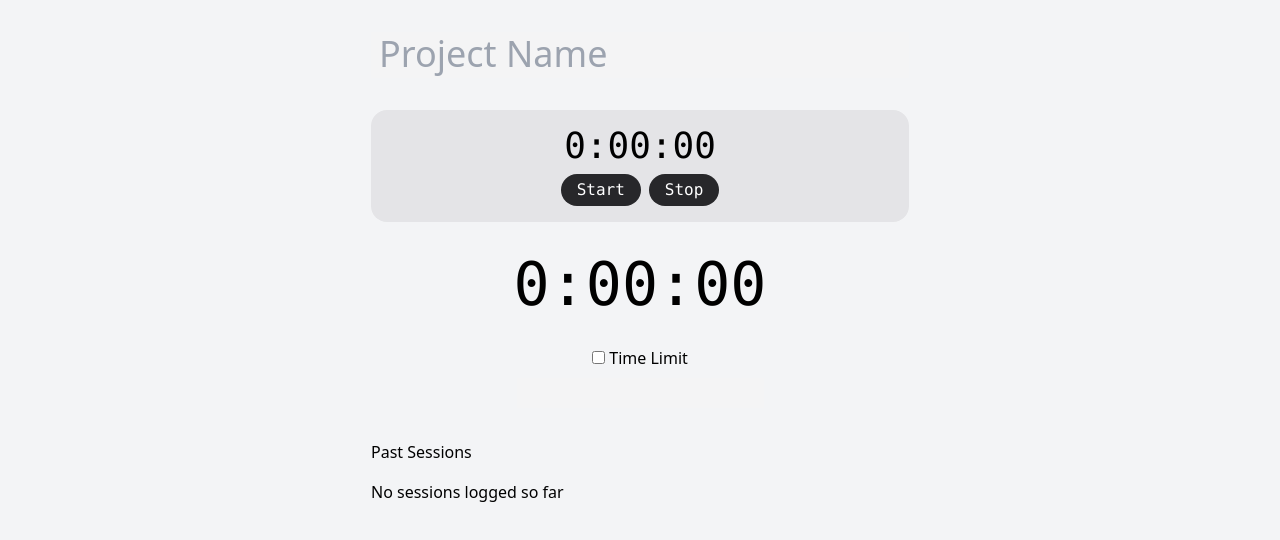
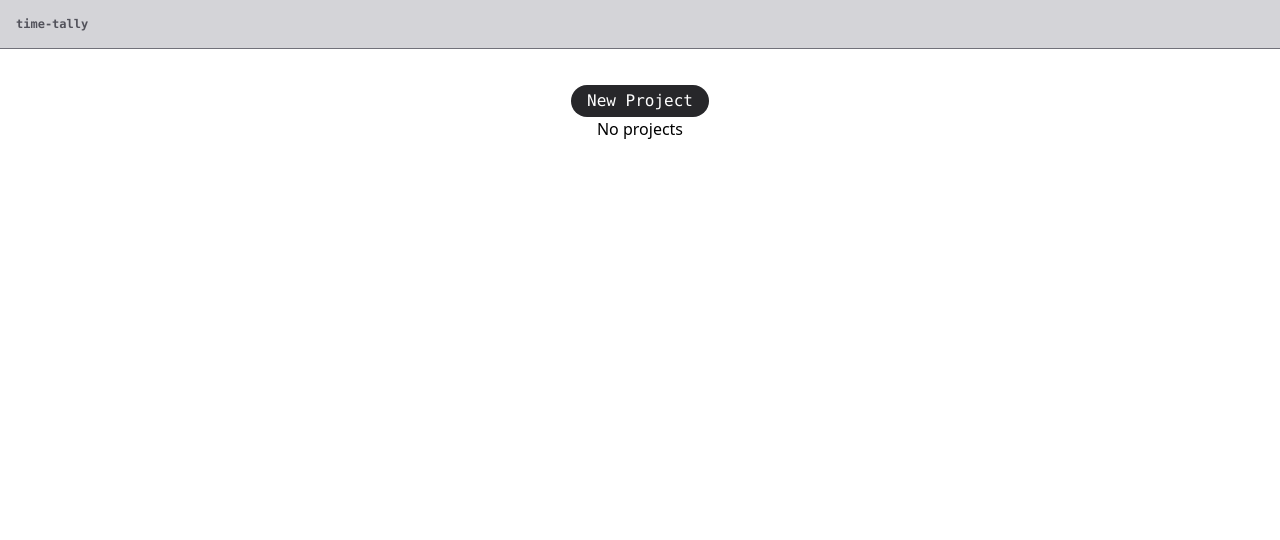
Before and after one commit to robpc/time-tally, a SvelteKit app: page / in a window 1280 px wide. Shown: the top 540 px of the page. Built offline with nearby package versions, Linux system fonts and the light colour scheme.

Commit message:
Added the option for multiple projects

```diff
--- a/src/lib/store.ts
+++ b/src/lib/store.ts
@@ -12,6 +12,7 @@ export type Session = {
 };
 
 export type Project = {
+	id: string;
 	name?: string;
 	isTimeLimited?: boolean;
 	timeLimitDuration?: string;
@@ -19,15 +20,23 @@ export type Project = {
 	sessions: Session[];
 };
 
+export type Application = {
+	projects: Project[];
+};
+
+const STORE_NAME = 'time-tally';
+
 class MyStore {
-	public project: Writable<Project>;
+	public application: Writable<Application>;
 	constructor() {
-		this.project = writable(<Project>{ sessions: [] });
+		this.application = writable(<Application>{ projects: [] });
 
 		if (browser) {
-			const project = localStorage.getItem('project');
-			this.project.set(project ? JSON.parse(project) : <Project>{ sessions: [] });
-			this.project.subscribe((value) => localStorage.setItem('project', JSON.stringify(value)));
+			const project = localStorage.getItem(STORE_NAME);
+			this.application.set(project ? JSON.parse(project) : <Application>{ projects: [] });
+			this.application.subscribe((value) =>
+				localStorage.setItem(STORE_NAME, JSON.stringify(value))
+			);
 		}
 	}
 }
--- a/src/routes/+layout.svelte
+++ b/src/routes/+layout.svelte
@@ -1,7 +1,16 @@
 <script>
+	import { page } from '$app/stores';
 	import '../app.css';
+
+	$: showBack = $page.route.id != '/';
 </script>
 
-<div class="p-8 flex flex-col items-center justify-center">
+<div class="border-b border-zinc-500 bg-zinc-300 p-4">
+	<div class="font-mono text-xs font-bold text-zinc-600">time-tally</div>
+</div>
+<div class="mx-2 h-8 w-full">
+	{#if showBack}<a href="/" class="font-mono text-xs text-zinc-500">⋘ projects</a>{/if}
+</div>
+<div class="flex flex-col items-center justify-center px-4 py-1">
 	<slot />
 </div>
--- a/src/routes/+page.svelte
+++ b/src/routes/+page.svelte
@@ -1,81 +1,19 @@
 <script lang="ts">
+	import { myStore } from '$lib/store';
 	import { nanoid } from 'nanoid';
+	import Button from './project/[id]/Button.svelte';
 
-	import { myStore } from '$lib/store';
-	import { getTimeDisplay } from '$lib/time';
-	import StopWatch from './StopWatch.svelte';
-	import Session from './Session.svelte';
+	const { application } = myStore;
 
-	const { project } = myStore;
-
-	function removeSessionById(id: string) {
-		$project.sessions = $project.sessions.filter((s) => s.id != id);
+	function newProject() {
+		$application.projects = [...$application.projects, { id: nanoid(6), sessions: [] }];
 	}
-
-	let currentTime = 0;
-	$: exisitingTime = $project.sessions
-		? $project.sessions.reduce(
-				(total, { start, stop }) =>
-					total + Math.round(new Date(stop).getTime() - new Date(start).getTime()),
-				0
-		  )
-		: 0;
-	$: totalTime = $project.isTimeLimited
-		? parseInt($project.timeLimitDuration || '0') - (exisitingTime + Math.round(currentTime))
-		: exisitingTime + Math.round(currentTime);
 </script>
 
-<div class="flex flex-col justify-center gap-8">
-	<input id="project_name" bind:value={$project.name} placeholder="Project Name" class="text-4xl" />
-	<StopWatch
-		onStop={(start, stop) => {
-			$project.sessions = [
-				...$project.sessions,
-				{ id: nanoid(6), start: start.toISOString(), stop: stop.toISOString() }
-			];
-		}}
-		onUpdate={(time) => {
-			currentTime = time;
-		}}
-	/>
-	<div class="text-center font-mono text-6xl">{getTimeDisplay(totalTime)}</div>
-	<div class="flex flex-col items-center gap-2">
-		<label for="has_time_limit">
-			<input id="has_time_limit" type="checkbox" bind:checked={$project.isTimeLimited} />
-			Time Limit
-		</label>
+<Button on:click={newProject}>New Project</Button>
 
-		<input
-			id="time_limit"
-			disabled={!$project.isTimeLimited}
-			bind:value={$project.timeLimitDuration}
-		/>
-	</div>
-	<div class="flex flex-col gap-4">
-		<h2>Past Sessions</h2>
-		<div class="flex flex-col-reverse gap-1">
-			{#each $project.sessions as item (item.id)}
-				<Session bind:item onDelete={() => removeSessionById(item.id)} />
-			{:else}
-				<div>No sessions logged so far</div>
-			{/each}
-		</div>
-	</div>
-</div>
-
-<style lang="postcss">
-	:global(html) {
-		background-color: theme(colors.gray.100);
-	}
-
-	input {
-		@apply border-b-2 border-zinc-100 bg-zinc-100 px-2 py-0.5;
-	}
-
-	input:hover {
-		@apply bg-zinc-50;
-	}
-	input:focus {
-		@apply border-zinc-400 bg-zinc-50 outline-none;
-	}
-</style>
+{#each $application.projects as project (project.id)}
+	<a href={`project/${project.id}`}>{project.name || 'Unamed'}</a>
+{:else}
+	<div>No projects</div>
+{/each}
--- /dev/null
+++ b/src/routes/project/[id]/+page.svelte
@@ -0,0 +1,21 @@
+<script lang="ts">
+	import { page } from '$app/stores';
+	import { myStore } from '$lib/store';
+
+	import Project from './Project.svelte';
+
+	$: id = $page.params.id;
+
+	const application = myStore.application;
+
+	// use index so we can use the dot notation to reference the object
+	// this lets svelte track updates
+	$: idx = $application.projects.findIndex((p) => p.id == id);
+</script>
+
+{#if idx > -1}
+	<Project bind:project={$application.projects[idx]} />
+{:else}
+	<div>Not found</div>
+	<div>{id}</div>
+{/if}
--- /dev/null
+++ b/src/routes/project/[id]/Project.svelte
@@ -0,0 +1,81 @@
+<script lang="ts">
+	import { nanoid } from 'nanoid';
+
+	import { getTimeDisplay } from '$lib/time';
+	import StopWatch from './StopWatch.svelte';
+	import Session from './Session.svelte';
+	import type { Project } from '$lib/store';
+
+	export var project: Project;
+
+	function removeSessionById(id: string) {
+		project.sessions = project.sessions.filter((s) => s.id != id);
+	}
+
+	let currentTime = 0;
+	$: exisitingTime = project.sessions
+		? project.sessions.reduce(
+				(total, { start, stop }) =>
+					total + Math.round(new Date(stop).getTime() - new Date(start).getTime()),
+				0
+		  )
+		: 0;
+	$: totalTime = project.isTimeLimited
+		? parseInt(project.timeLimitDuration || '0') - (exisitingTime + Math.round(currentTime))
+		: exisitingTime + Math.round(currentTime);
+</script>
+
+<div class="flex flex-col justify-center gap-8">
+	<input id="project_name" bind:value={project.name} placeholder="Project Name" class="text-4xl" />
+	<StopWatch
+		onStop={(start, stop) => {
+			project.sessions = [
+				...project.sessions,
+				{ id: nanoid(6), start: start.toISOString(), stop: stop.toISOString() }
+			];
+		}}
+		onUpdate={(time) => {
+			currentTime = time;
+		}}
+	/>
+	<div class="text-center font-mono text-6xl">{getTimeDisplay(totalTime)}</div>
+	<div class="flex flex-col items-center gap-2">
+		<label for="has_time_limit">
+			<input id="has_time_limit" type="checkbox" bind:checked={project.isTimeLimited} />
+			Time Limit
+		</label>
+
+		<input
+			id="time_limit"
+			disabled={!project.isTimeLimited}
+			bind:value={project.timeLimitDuration}
+		/>
+	</div>
+	<div class="flex flex-col gap-4">
+		<h2>Past Sessions</h2>
+		<div class="flex flex-col-reverse gap-1">
+			{#each project.sessions as item (item.id)}
+				<Session bind:item onDelete={() => removeSessionById(item.id)} />
+			{:else}
+				<div>No sessions logged so far</div>
+			{/each}
+		</div>
+	</div>
+</div>
+
+<style lang="postcss">
+	:global(html) {
+		background-color: theme(colors.gray.100);
+	}
+
+	input {
+		@apply border-b-2 border-zinc-100 bg-zinc-100 px-2 py-0.5;
+	}
+
+	input:hover {
+		@apply bg-zinc-50;
+	}
+	input:focus {
+		@apply border-zinc-400 bg-zinc-50 outline-none;
+	}
+</style>
```
Also changed, not shown: src/routes/project/[id]/Button.svelte (renamed from src/routes/Button.svelte), src/routes/project/[id]/InvertedButton.svelte (renamed from src/routes/InvertedButton.svelte), src/routes/project/[id]/Session.svelte (renamed from src/routes/Session.svelte), src/routes/project/[id]/StartStopTime.svelte (renamed from src/routes/StartStopTime.svelte), src/routes/project/[id]/StopWatch.svelte (renamed from src/routes/StopWatch.svelte).
